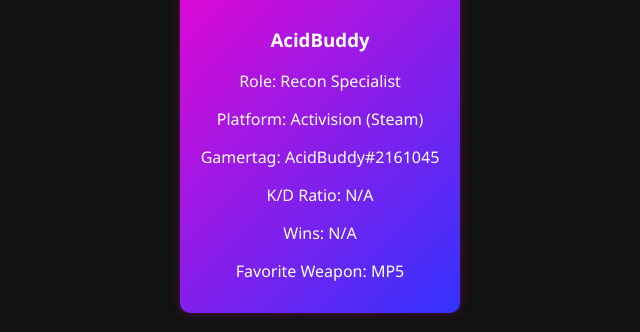
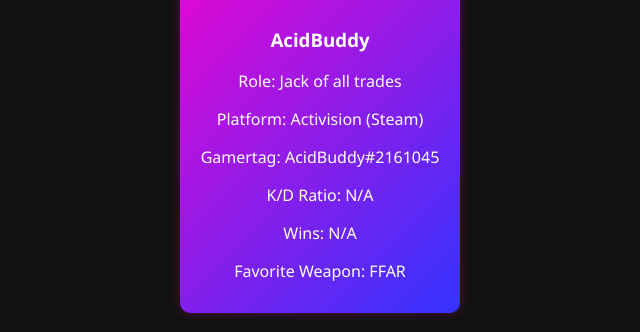
Before and after one commit to AcidBuddy/RSV, a website: page index.html in a window 1280 px wide. Shown: the part 372-704 px from the top of the page, 320-960 px from the left. Drawn offline with Linux system fonts and the light colour scheme; no server answers.

Commit message:
Update index.html

```diff
--- a/index.html
+++ b/index.html
@@ -19,12 +19,12 @@
     <div class="member-card">
       <img src="https://github.com/AcidBuddy/RSV/blob/main/assets/acidbuddy.png?raw=true"/>
       <h3>AcidBuddy</h3>
-      <p>Role: Recon Specialist</p>
+      <p>Role: Jack of all trades</p>
       <p>Platform: Activision (Steam)</p>
       <p>Gamertag: AcidBuddy#2161045</p>
       <p>K/D Ratio: <span id="kdRatio">Loading...</span></p>
       <p>Wins: <span id="wins">Loading...</span></p>
-      <p>Favorite Weapon: MP5</p>
+      <p>Favorite Weapon: FFAR</p>
     </div>
   </section>
 
```
